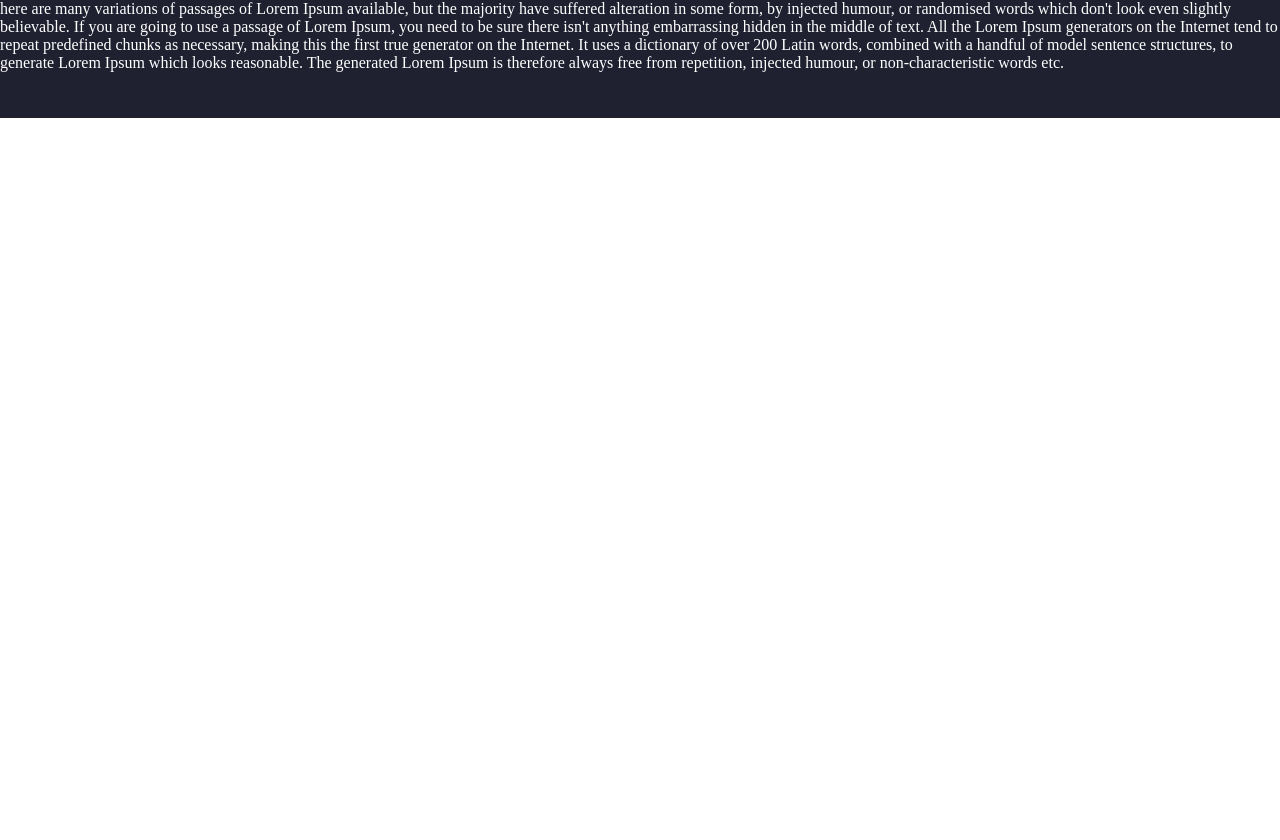
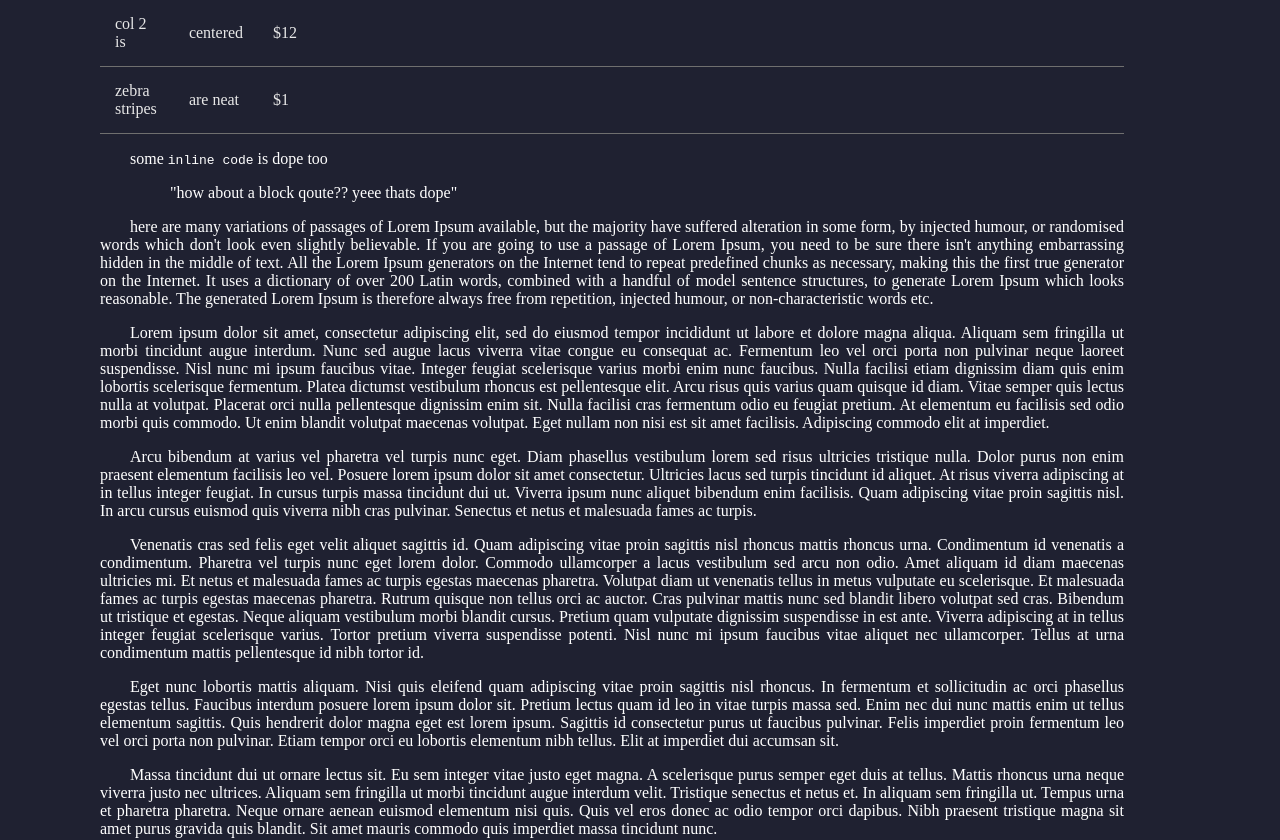
Before and after one commit to jangui/wondrous-why-blog, a React (Create React App) app in the folder web/: page / in a window 1280 px wide. Shown: the part 971-1811 px from the top of the page. Before the commit the page ends 1089 px from the top, so only its background shows below. Built offline with nearby package versions, Linux system fonts and the light colour scheme; the HTML template or start-up script is replaced by a standard one.

Commit message:
added stlyes for markdown

```diff
--- a/web/src/Blog/BlogPost.js
+++ b/web/src/Blog/BlogPost.js
@@ -11,23 +11,14 @@ const styles = theme => ({
   },
   spacer: {
     height: "75px",
-    background: "#1f2131",
   },
   spacer2: {
     height: "30px",
-    background: "#1f2131",
   },
   post: {
-    position: "relative",
-    left: "100px",
-    display: "flex",
     height: "100%",
-    width: "100%",
-    "flex-direction": "column",
-    "align-items": "center",
-    "margin-left": "50px",
-    "margin-right": "30px",
-    background: "#1f2131",
+    width: "80%",
+    "margin-left": "100px",
   },
 });
 
@@ -38,7 +29,9 @@ class BlogPost extends Component {
       <div className={classes.main}>
         <Navbar />
         <div className={classes.spacer}> </div>
-        <MarkDown className={classes.post} />
+        <div className={classes.post}>
+          <MarkDown />
+        </div>
         <div className={classes.spacer2}> </div>
       </div>
     );
--- a/web/src/Blog/MarkDown.js
+++ b/web/src/Blog/MarkDown.js
@@ -5,10 +5,76 @@ import markDownFile from './post.md'
 
 const styles = theme => ({
   markdown: {
-    height: "100%",
-    width: "100%",
     color: "white",
-    background: "#1f2131",
+    "text-align": "justify",
+    //link styling
+    "& a": {
+      "color": "pink",
+      "text-decoration": "none",
+    },
+    "& a:hover": {
+      "color": "purple",
+      "curso": "pointer",
+    },
+    //table styling
+    "& table": {
+      "border-collapse": "collapse",
+      "display": "block",
+      "overflow": "auto",
+    },
+    "& th": {
+      "padding": "15px",
+      "text-align": "left",
+      "border-bottom": "1px solid #6f6f6f",
+    },
+    "& td": {
+      "color": "#e8e8e8",
+      "padding": "15px",
+      "text-align": "left",
+      "border-left": "none",
+      "border-right": "none",
+      "border-bottom": "1px solid #6f6f6f",
+    },
+    "& tr:hover": {
+      "background-color": "#303245",
+    },
+    //code styling
+    "& pre": {
+      "padding": "20px",
+      "overflow-x": "auto",
+    },
+    //paragraph styling
+    "& p": {
+      "text-indent": "30px",
+    },
+    //blockqoute styling
+    "& blockqoute": {
+      "margin-top": "10px",
+      "margin-bottom": "10px",
+      "margin-left": "50px",
+      "padding-left": "15px",
+      "border-left": "3px solid #ffffff",
+    },
+    /*
+    "& blockqoute": {
+      "background": "#303245",
+      "border-left": "10px solid #ccc",
+      "margin": "1.5em 10px",
+      "padding": "0.5em 10px",
+      "quotes": '\\201C""\\201D""\\2018""\\2019',
+    },
+    "& blockqoute:before": {
+      "color": "#ccc",
+      "content": "open-quote",
+      "font-size": "4em",
+      "line-height": "0.1em",
+      "margin-right": "0.25em",
+      "vertical-align": "-0.4em",
+    },
+    "& blockqoute:before": {
+      "display": "inline",
+    }
+    */
   },
 });
 
--- a/web/src/Blog/post.md
+++ b/web/src/Blog/post.md
@@ -15,7 +15,7 @@ Well here we go this is markdown! Enjoy the following list:
 - item 3
 - item 4
 
-here is a link to myself! [wondrouswhy](wondrouswhy.com)
+here is a link to myself! [wondrouswhy](https://wondrouswhy.com)
 
 The following is some code:
 
@@ -35,15 +35,35 @@ print(var)
 
 thats all nice and dandy and we just have som
 
-| Tables        | Are           | Cool  |
-| ------------- |:-------------:| -----:|
-| col 3 is      | right-aligned | $1600 |
+| Tables        | Are           | Coolaaa  |
+| ------------- |-------------| -----|
+| col 3 is      | right-aligned | $160000000000000000000000000000000000000000000000000000000000000000000000000000000000000000000000000000000000000000000000000000000000 |
 | col 2 is      | centered      |   $12 |
 | zebra stripes | are neat      |    $1 |
 
 some `inline code` is dope too
 
-> how about a block qoute??
-> yeee thats dope
+> "how about a block qoute??
+> yeee thats dope"
 
 here are many variations of passages of Lorem Ipsum available, but the majority have suffered alteration in some form, by injected humour, or randomised words which don't look even slightly believable. If you are going to use a passage of Lorem Ipsum, you need to be sure there isn't anything embarrassing hidden in the middle of text. All the Lorem Ipsum generators on the Internet tend to repeat predefined chunks as necessary, making this the first true generator on the Internet. It uses a dictionary of over 200 Latin words, combined with a handful of model sentence structures, to generate Lorem Ipsum which looks reasonable. The generated Lorem Ipsum is therefore always free from repetition, injected humour, or non-characteristic words etc.
+
+Lorem ipsum dolor sit amet, consectetur adipiscing elit, sed do eiusmod tempor incididunt ut labore et dolore magna aliqua. Aliquam sem fringilla ut morbi tincidunt augue interdum. Nunc sed augue lacus viverra vitae congue eu consequat ac. Fermentum leo vel orci porta non pulvinar neque laoreet suspendisse. Nisl nunc mi ipsum faucibus vitae. Integer feugiat scelerisque varius morbi enim nunc faucibus. Nulla facilisi etiam dignissim diam quis enim lobortis scelerisque fermentum. Platea dictumst vestibulum rhoncus est pellentesque elit. Arcu risus quis varius quam quisque id diam. Vitae semper quis lectus nulla at volutpat. Placerat orci nulla pellentesque dignissim enim sit. Nulla facilisi cras fermentum odio eu feugiat pretium. At elementum eu facilisis sed odio morbi quis commodo. Ut enim blandit volutpat maecenas volutpat. Eget nullam non nisi est sit amet facilisis. Adipiscing commodo elit at imperdiet.
+
+Arcu bibendum at varius vel pharetra vel turpis nunc eget. Diam phasellus vestibulum lorem sed risus ultricies tristique nulla. Dolor purus non enim praesent elementum facilisis leo vel. Posuere lorem ipsum dolor sit amet consectetur. Ultricies lacus sed turpis tincidunt id aliquet. At risus viverra adipiscing at in tellus integer feugiat. In cursus turpis massa tincidunt dui ut. Viverra ipsum nunc aliquet bibendum enim facilisis. Quam adipiscing vitae proin sagittis nisl. In arcu cursus euismod quis viverra nibh cras pulvinar. Senectus et netus et malesuada fames ac turpis.
+
+Venenatis cras sed felis eget velit aliquet sagittis id. Quam adipiscing vitae proin sagittis nisl rhoncus mattis rhoncus urna. Condimentum id venenatis a condimentum. Pharetra vel turpis nunc eget lorem dolor. Commodo ullamcorper a lacus vestibulum sed arcu non odio. Amet aliquam id diam maecenas ultricies mi. Et netus et malesuada fames ac turpis egestas maecenas pharetra. Volutpat diam ut venenatis tellus in metus vulputate eu scelerisque. Et malesuada fames ac turpis egestas maecenas pharetra. Rutrum quisque non tellus orci ac auctor. Cras pulvinar mattis nunc sed blandit libero volutpat sed cras. Bibendum ut tristique et egestas. Neque aliquam vestibulum morbi blandit cursus. Pretium quam vulputate dignissim suspendisse in est ante. Viverra adipiscing at in tellus integer feugiat scelerisque varius. Tortor pretium viverra suspendisse potenti. Nisl nunc mi ipsum faucibus vitae aliquet nec ullamcorper. Tellus at urna condimentum mattis pellentesque id nibh tortor id.
+
+Eget nunc lobortis mattis aliquam. Nisi quis eleifend quam adipiscing vitae proin sagittis nisl rhoncus. In fermentum et sollicitudin ac orci phasellus egestas tellus. Faucibus interdum posuere lorem ipsum dolor sit. Pretium lectus quam id leo in vitae turpis massa sed. Enim nec dui nunc mattis enim ut tellus elementum sagittis. Quis hendrerit dolor magna eget est lorem ipsum. Sagittis id consectetur purus ut faucibus pulvinar. Felis imperdiet proin fermentum leo vel orci porta non pulvinar. Etiam tempor orci eu lobortis elementum nibh tellus. Elit at imperdiet dui accumsan sit.
+
+Massa tincidunt dui ut ornare lectus sit. Eu sem integer vitae justo eget magna. A scelerisque purus semper eget duis at tellus. Mattis rhoncus urna neque viverra justo nec ultrices. Aliquam sem fringilla ut morbi tincidunt augue interdum velit. Tristique senectus et netus et. In aliquam sem fringilla ut. Tempus urna et pharetra pharetra. Neque ornare aenean euismod elementum nisi quis. Quis vel eros donec ac odio tempor orci dapibus. Nibh praesent tristique magna sit amet purus gravida quis blandit. Sit amet mauris commodo quis imperdiet massa tincidunt nunc.
+
+Quisque non tellus orci ac auctor augue mauris augue. Duis convallis convallis tellus id interdum velit laoreet id. Pharetra convallis posuere morbi leo. Arcu risus quis varius quam quisque. Pretium nibh ipsum consequat nisl vel pretium lectus quam id. Sed tempus urna et pharetra pharetra massa massa. Consectetur lorem donec massa sapien faucibus. Vitae et leo duis ut diam quam nulla. Nisi scelerisque eu ultrices vitae auctor. Vel turpis nunc eget lorem dolor sed viverra ipsum nunc. Tincidunt dui ut ornare lectus sit amet est placerat. Sagittis id consectetur purus ut faucibus pulvinar elementum integer. Dis parturient montes nascetur ridiculus mus. Urna nec tincidunt praesent semper feugiat nibh. Volutpat sed cras ornare arcu dui vivamus arcu felis.
+
+Elementum eu facilisis sed odio morbi. Mauris ultrices eros in cursus turpis. Elit ut aliquam purus sit. Tristique senectus et netus et malesuada fames ac. Magna etiam tempor orci eu lobortis elementum nibh. Sed tempus urna et pharetra pharetra. Eget nullam non nisi est sit amet facilisis magna. Sit amet purus gravida quis blandit turpis. Congue nisi vitae suscipit tellus. Mauris augue neque gravida in fermentum et sollicitudin ac orci. Libero justo laoreet sit amet cursus sit. Dui vivamus arcu felis bibendum ut tristique et egestas. Risus sed vulputate odio ut enim blandit volutpat. Scelerisque in dictum non consectetur a erat nam at lectus. Amet consectetur adipiscing elit ut aliquam purus sit amet. Ipsum nunc aliquet bibendum enim facilisis gravida neque. Non consectetur a erat nam at.
+
+Est lorem ipsum dolor sit amet consectetur adipiscing elit. Aliquet nec ullamcorper sit amet. Facilisis gravida neque convallis a cras. Augue eget arcu dictum varius. Risus feugiat in ante metus dictum at tempor. Massa id neque aliquam vestibulum morbi blandit cursus risus. Quam adipiscing vitae proin sagittis nisl rhoncus mattis. Mauris commodo quis imperdiet massa tincidunt nunc pulvinar sapien. Lacus sed viverra tellus in hac habitasse platea. At tempor commodo ullamcorper a lacus vestibulum.
+
+Ultrices mi tempus imperdiet nulla malesuada pellentesque elit eget gravida. Enim sit amet venenatis urna cursus eget. Lacus luctus accumsan tortor posuere ac ut consequat. Eu facilisis sed odio morbi quis commodo odio. Id leo in vitae turpis massa sed elementum. Venenatis urna cursus eget nunc scelerisque viverra mauris in aliquam. Orci sagittis eu volutpat odio facilisis mauris sit amet. Dictum at tempor commodo ullamcorper a lacus vestibulum sed. Duis at consectetur lorem donec. Maecenas accumsan lacus vel facilisis volutpat est velit. Nisi scelerisque eu ultrices vitae auctor eu. Donec adipiscing tristique risus nec. Mattis ullamcorper velit sed ullamcorper morbi tincidunt ornare massa eget. Vel pretium lectus quam id leo in. Habitant morbi tristique senectus et netus et malesuada fames. Cras fermentum odio eu feugiat pretium nibh ipsum. Rhoncus est pellentesque elit ullamcorper dignissim cras tincidunt lobortis feugiat. Dui nunc mattis enim ut.
+
+Sagittis nisl rhoncus mattis rhoncus urna. At tempor commodo ullamcorper a lacus vestibulum. Aliquam ut porttitor leo a diam. Ac turpis egestas maecenas pharetra convallis. Est ullamcorper eget nulla facilisi etiam dignissim diam. Vestibulum lectus mauris ultrices eros in cursus turpis. Consequat mauris nunc congue nisi vitae suscipit tellus. At varius vel pharetra vel turpis. Consectetur lorem donec massa sapien faucibus et molestie. Adipiscing elit ut aliquam purus sit amet luctus venenatis. Vestibulum lectus mauris ultrices eros. Amet facilisis magna etiam tempor orci eu lobortis.
```
